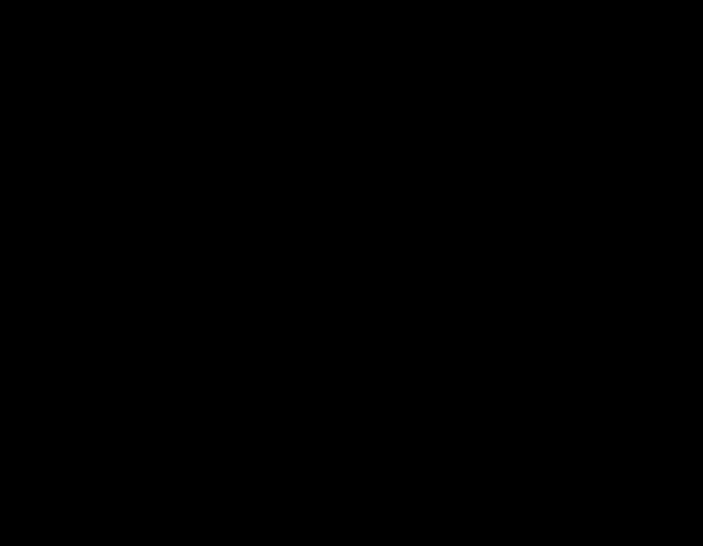
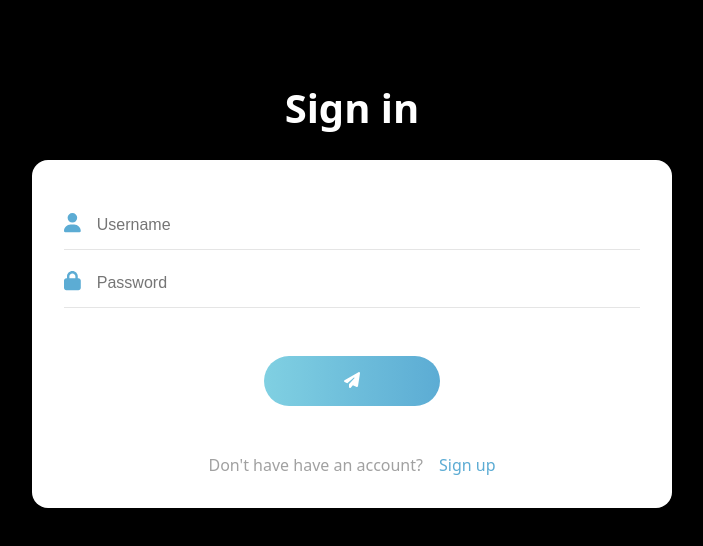
Before and after one commit to avi-mukesh/notes-webapp, a React (Create React App) app: page /login in a window 1280 px wide. Before the commit this address had no page. Shown: the top 546 px of the page, without its empty margins (288-991 px from the left). Built offline with nearby package versions, Linux system fonts and the light colour scheme.

Commit message:
sign in page, 404 page

```diff
--- a/src/App.js
+++ b/src/App.js
@@ -1,20 +1,29 @@
 import "./App.css"
 import "./SignUp.css"
-import { BrowserRouter as Router, Routes, Route } from "react-router-dom"
+import {
+    BrowserRouter as Router,
+    Routes,
+    Route,
+    useRoutes,
+} from "react-router-dom"
 import Home from "./Home.js"
 import SignUp from "./SignUp.js"
+import NotFound from "./NotFound.js"
 
-const App = () => {
-    return (
-        <div className="container">
-            <Router>
-                <Routes>
-                    <Route exact path="/" element={<SignUp />} />
-                    <Route exact path="/home" element={<Home />} />
-                </Routes>
-            </Router>
-        </div>
-    )
-}
+const AppInside = () =>
+    useRoutes([
+        { path: "/", element: <SignUp /> },
+        { path: "/login", element: <SignUp /> },
+        { path: "/home", element: <Home /> },
+        { path: "*", element: <NotFound /> },
+    ])
+
+const App = () => (
+    <div className="container">
+        <Router>
+            <AppInside />
+        </Router>
+    </div>
+)
 
 export default App
--- /dev/null
+++ b/src/NotFound.js
@@ -0,0 +1,12 @@
+import { Link } from "react-router-dom"
+
+const NotFound = () => {
+    return (
+        <div id="notFoundWrapper">
+            <h1 className="notFoundHeading">404 Not Found</h1>
+            <Link to="/home">Create a note?</Link>
+        </div>
+    )
+}
+
+export default NotFound
--- a/src/RegInput.js
+++ b/src/RegInput.js
@@ -1,12 +1,12 @@
 import { FontAwesomeIcon } from "@fortawesome/react-fontawesome"
 
 const RegInput = ({ icon, type, placeholder }) => (
-    <div class="input-group">
+    <div className="input-group">
         <i>
             <FontAwesomeIcon icon={icon}></FontAwesomeIcon>
         </i>
         <input type={type} placeholder={placeholder} />
-        <span class="bar"></span>
+        <span className="bar"></span>
     </div>
 )
 
--- /dev/null
+++ b/src/SignInForm.js
@@ -0,0 +1,33 @@
+import RegInput from "./RegInput"
+import { FontAwesomeIcon } from "@fortawesome/react-fontawesome"
+import { faUser, faLock, faPaperPlane } from "@fortawesome/free-solid-svg-icons"
+
+const SignInForm = () => (
+    <>
+        <span className="form-heading">Sign in</span>
+        <form>
+            <RegInput
+                icon={faUser}
+                type="text"
+                placeholder="Username"
+            ></RegInput>
+            <RegInput
+                icon={faLock}
+                type="password"
+                placeholder="Password"
+            ></RegInput>
+            <div className="input-group">
+                <button>
+                    <FontAwesomeIcon icon={faPaperPlane}></FontAwesomeIcon>
+                </button>
+            </div>
+            <div className="switch-login">
+                <a href="/">
+                    Don't have have an account?<span>Sign up</span>
+                </a>
+            </div>
+        </form>
+    </>
+)
+
+export default SignInForm
--- a/src/SignUp.css
+++ b/src/SignUp.css
@@ -2,7 +2,6 @@
 .form-container{
 	width: 100%; /*makes form container fill wrapper...*/
 	max-width: 40rem; /*... but only up to a maximum width of 40rem (400px in this case)*/
-	background-color: #fff;
 	position: relative;
 	padding: 10rem 0; /*top and bottom padding of 10rem (100px in this case)*/
 	box-shadow: 0 1px 1.5rem rgba(0, 0, 0, 0.1);
@@ -12,13 +11,13 @@
 
 
 .form-heading{
-	color: rgb(0, 0, 0);
-	font-size: 2.5rem;
+	color: white;
+	font-size: 40px;
+    font-weight: bold;
 	position: absolute; /*locks the heading relative to the form container*/
 	top: 10%;
     left: 50%;
 	transform: translateX(-50%);
-
 	transition: left 500ms, transform 500ms;
 }
 
@@ -27,7 +26,6 @@
 	background-color: #fff;
 	border-radius: 1rem;
 	box-shadow: 0 1px 1.5rem rgba(0, 0, 0, 0.1);
-
 	transition: transform 500ms, box-shadow 500ms;
 }
 
@@ -47,14 +45,14 @@
 	border: none;
 	outline: none;
 	font-size: 1rem;
-	color: #fc6767;
+	color: #434343;
 }
 
 .input-group > i{ /*picks only the <i> elements that are direct children of .input-group, not all descendants*/
 				/*this makes it so it doesn't apply these styles to the <i> element inside the submit button*/
 	font-size: 1.2rem;
 	margin-right: 1rem;
-	color: #fc6767;
+	color: #5cacd4;
 }
 
 .input-group .bar{
@@ -69,7 +67,7 @@
 .input-group .bar::before{
 	content: "";
 	position: absolute;
-	background-color: #fc6767;
+	background-color: #5cacd4;
 	width: 0;
 	height: 2px;
 	transition: width 650ms; /*when width property is changed, animate it - easier than animating using keyframes*/
@@ -82,7 +80,7 @@
 .input-group button{
 	margin: 3rem auto;
 	padding: 1rem 5rem;
-	background: linear-gradient(to left, #fc6767, #ec008c);
+	background: linear-gradient(to left, #5cacd4, #80d0e2);
 	border: none;
 	color: #fff;
 	font-size: 1rem;
@@ -93,7 +91,7 @@
 
 .input-group button:focus,
 .input-group button:hover{
-	background: linear-gradient(to right, #fc6767, #ec008c);
+	background: linear-gradient(to right,#5cacd4, #80d0e2);
 	outline: none;
 	color: #000;
 }
@@ -101,7 +99,6 @@
 .switch-login{
 	text-align: center;
 }
-
 .switch-login a{
 	text-decoration: none;
 	color: #A1A1A1;
@@ -109,13 +106,14 @@
 }
 
 .switch-login a span{
-	color: #fc6767;
+	color: #5cacd4;
+	margin-left: 1rem;
 }
 
 .switch-login a span:hover{
-	color: #fc6767;
+	color: #5cacd4;
 	padding-bottom: 2px;
-	border-bottom: 1px solid #fc6767
+	border-bottom: 1px solid #5cacd4;
 }
 
 @media screen and (max-width: 700px){
--- a/src/SignUp.js
+++ b/src/SignUp.js
@@ -1,48 +1,14 @@
-import RegInput from "./RegInput"
-import { FontAwesomeIcon } from "@fortawesome/react-fontawesome"
-import {
-    faUser,
-    faEnvelope,
-    faLock,
-    faPaperPlane,
-} from "@fortawesome/free-solid-svg-icons"
+import { useLocation } from "react-router-dom"
+import SignInForm from "./SignInForm.js"
+import SignUpForm from "./SignUpForm.js"
 
 const SignUp = () => {
+    const location = useLocation()
+    console.log(location.pathname)
+
     return (
-        <div class="form-container">
-            <span class="form-heading">Sign up</span>
-            <form>
-                <RegInput
-                    icon={faUser}
-                    type="text"
-                    placeholder="Username"
-                ></RegInput>
-                <RegInput
-                    icon={faEnvelope}
-                    type="email"
-                    placeholder="Email"
-                ></RegInput>
-                <RegInput
-                    icon={faLock}
-                    type="password"
-                    placeholder="Password"
-                ></RegInput>
-                <RegInput
-                    icon={faLock}
-                    type="password"
-                    placeholder="Confirm password"
-                ></RegInput>
-                <div class="input-group">
-                    <button>
-                        <FontAwesomeIcon icon={faPaperPlane}></FontAwesomeIcon>
-                    </button>
-                </div>
-                <div class="switch-login">
-                    <a href="">
-                        Already have an account<span>Login</span>
-                    </a>
-                </div>
-            </form>
+        <div className="form-container">
+            {location.pathname === "/login" ? <SignInForm /> : <SignUpForm />}
         </div>
     )
 }
--- /dev/null
+++ b/src/SignUpForm.js
@@ -0,0 +1,48 @@
+import RegInput from "./RegInput"
+import { FontAwesomeIcon } from "@fortawesome/react-fontawesome"
+import {
+    faUser,
+    faEnvelope,
+    faLock,
+    faPaperPlane,
+} from "@fortawesome/free-solid-svg-icons"
+
+const SignUpForm = () => (
+    <>
+        <span className="form-heading">Sign up</span>
+        <form>
+            <RegInput
+                icon={faUser}
+                type="text"
+                placeholder="Username"
+            ></RegInput>
+            <RegInput
+                icon={faEnvelope}
+                type="email"
+                placeholder="Email"
+            ></RegInput>
+            <RegInput
+                icon={faLock}
+                type="password"
+                placeholder="Password"
+            ></RegInput>
+            <RegInput
+                icon={faLock}
+                type="password"
+                placeholder="Confirm password"
+            ></RegInput>
+            <div className="input-group">
+                <button>
+                    <FontAwesomeIcon icon={faPaperPlane}></FontAwesomeIcon>
+                </button>
+            </div>
+            <div className="switch-login">
+                <a href="/login">
+                    Already have an account?<span>Sign in</span>
+                </a>
+            </div>
+        </form>
+    </>
+)
+
+export default SignUpForm
```
Also changed, not shown: src/App.css (+1 -1 lines), src/App.scss (+10 -32 lines).
